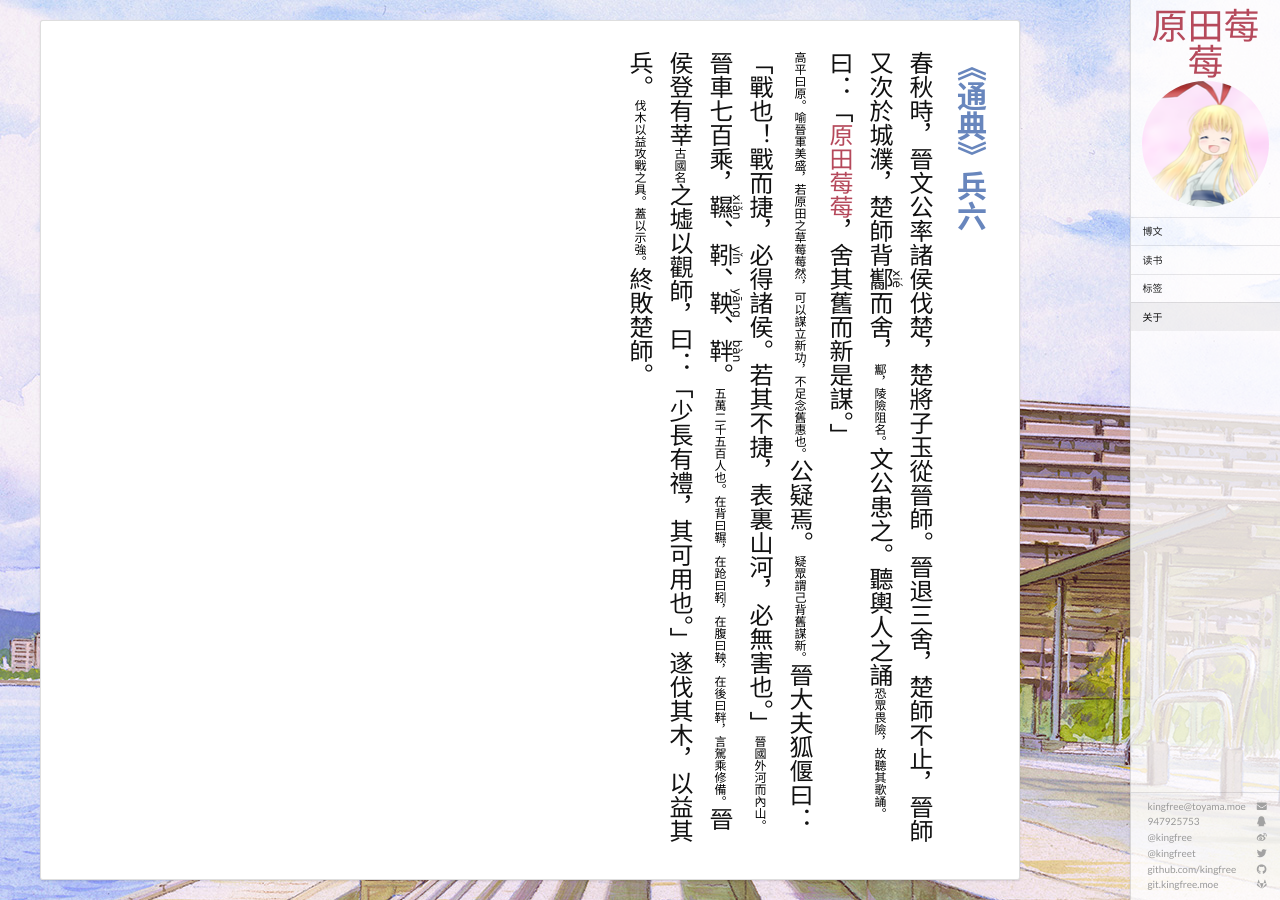
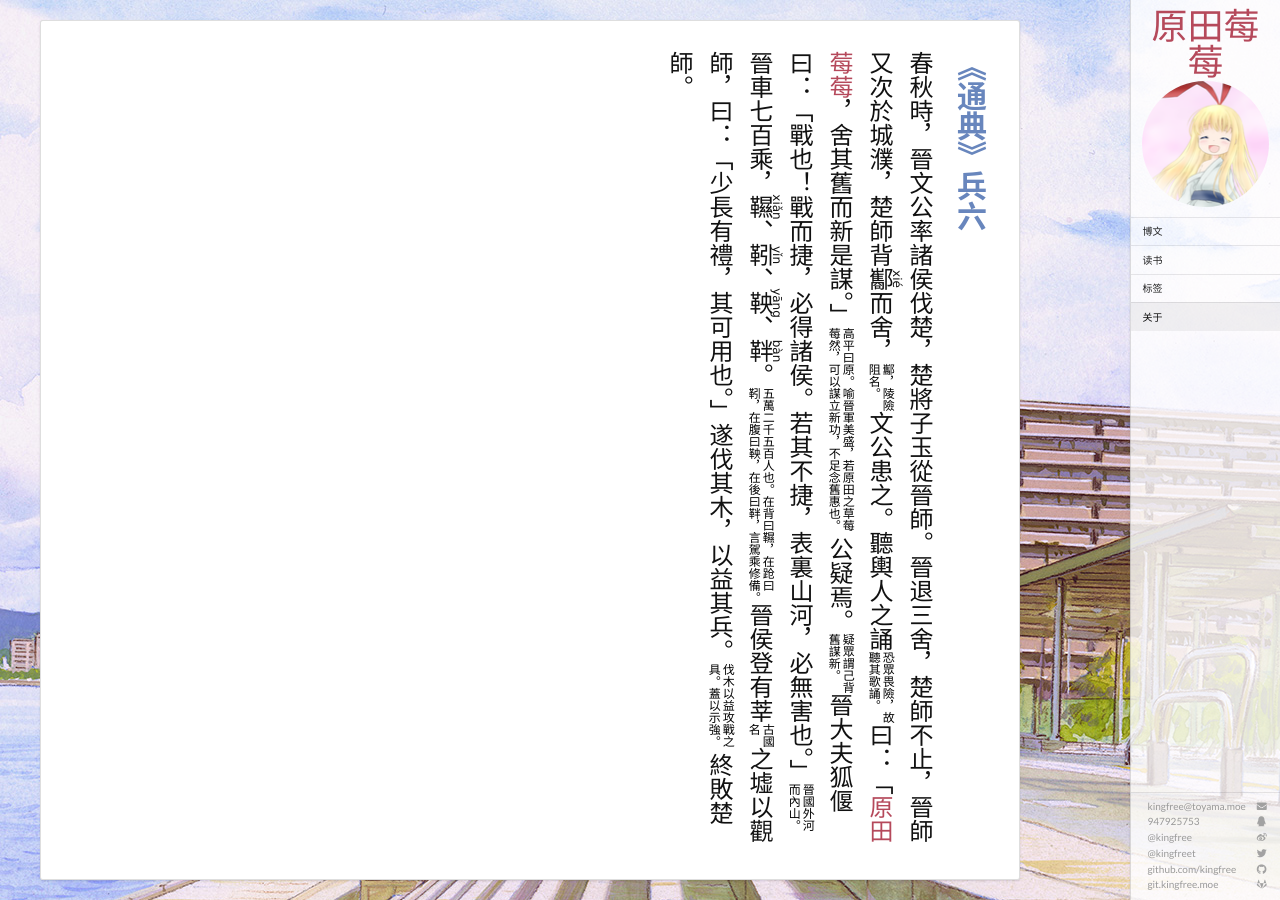
Before and after one commit to kingfree/kingfree.github.io, a Jekyll site: the page built from 9-about.html, in a window 1280 px wide. Built offline with Jekyll 4.4.1, drawn with Linux system fonts in a browser that asks for light colours; nearby versions of some CDN libraries; comment, search, counter and statistics services are not loaded.

Commit message:
实现双杭注

```diff
--- a/_sass/_app.scss
+++ b/_sass/_app.scss
@@ -248,7 +248,8 @@ a.kingfree.title {
   color: #000;
   font-size: 12px;
   display: inline-block;
-  line-height: 16px;
+  line-height: 14px;
+  vertical-align: sub;
 }
 
 .blogs {
--- a/assets/js/tableofcontents.js
+++ b/assets/js/tableofcontents.js
@@ -1,4 +1,9 @@
 $(document).ready(function () {
+  $('.zhu').each(function (i, item) {
+    var text = $(item).text();
+    console.log(text, text.length)
+    $(item).css('height', ((text.length + 1) / 2) + 'em');
+  });
     var category = $('#category');
     $("h2, h3").each(function (i, item) {
         if ($(item).attr('id') == undefined) {
```
